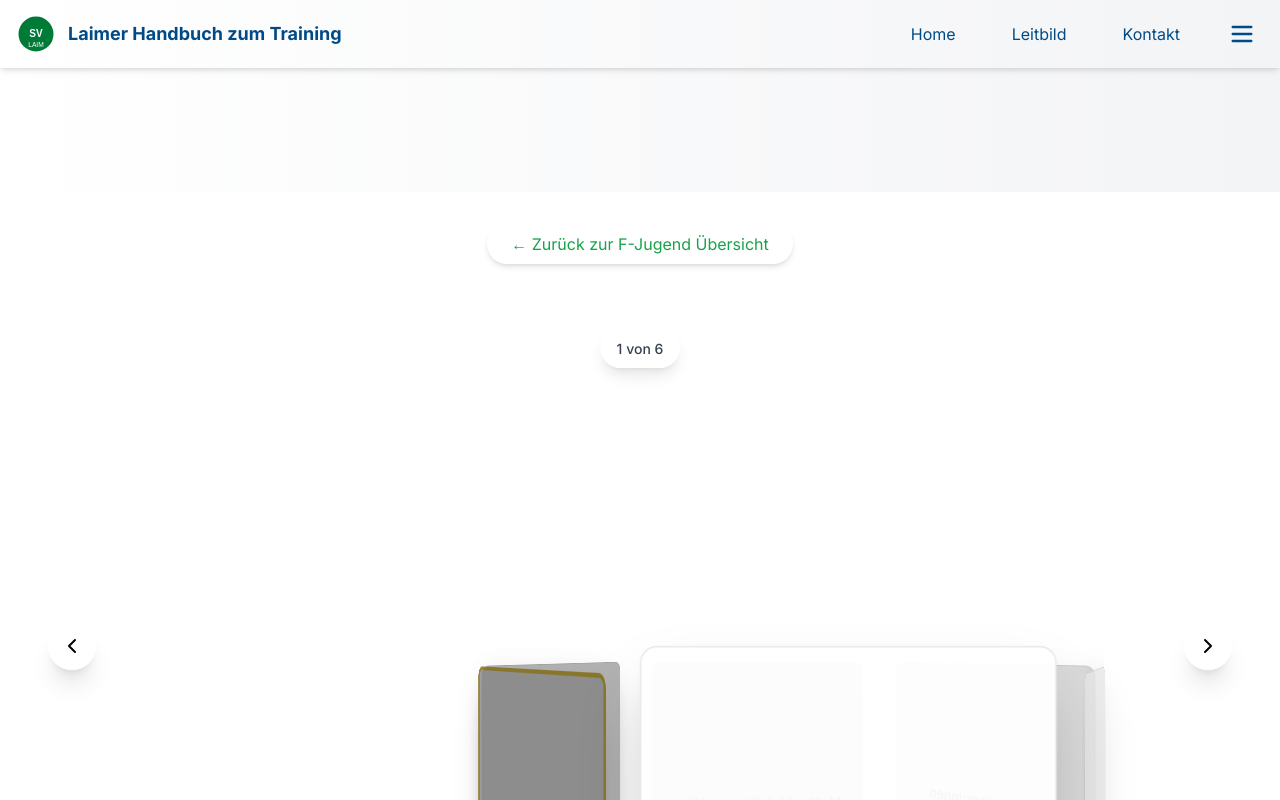
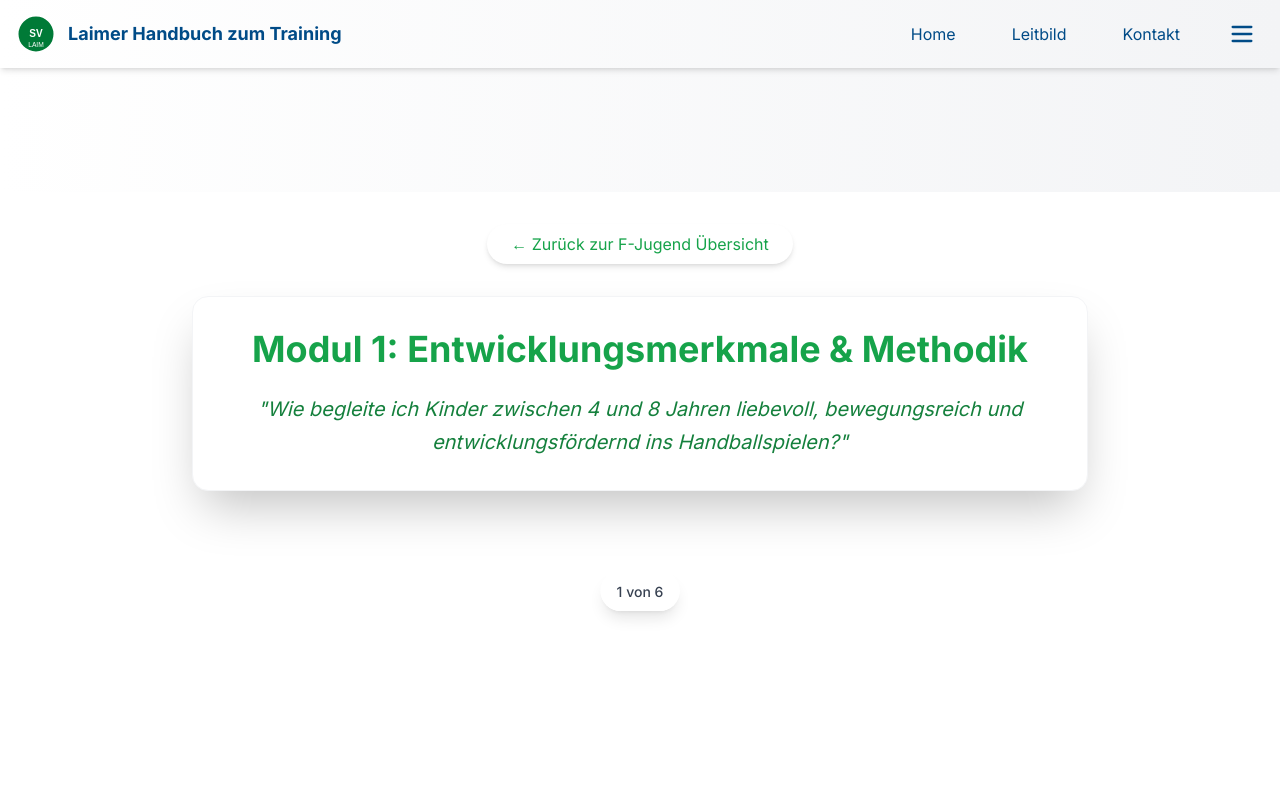
Before and after one commit to OGCoach23/Handbuch-Ausbildung, a React (Vite) app: page /f-jugend-m1 in a window 1280 px wide. Shown: the top 800 px of the page. Built offline with nearby package versions, Linux system fonts and the light colour scheme.

Commit message:
F-Jugend Modul 1: Überschrift + Leitfrage hinzugefügt, Karussell zentriert, Container-Größe optimiert

```diff
--- a/src/pages/f-jugend-m1.jsx
+++ b/src/pages/f-jugend-m1.jsx
@@ -123,8 +123,28 @@ export default function Modul1FJugend() {
         ← Zurück zur F-Jugend Übersicht
       </Link>
 
+      {/* Überschrift und Leitfrage in 3D-Karte */}
+      <motion.div
+        initial={{ opacity: 0, y: -50, rotateX: -15 }}
+        animate={{ opacity: 1, y: 0, rotateX: 0 }}
+        transition={{ duration: 0.8, ease: "easeOut" }}
+        className="mb-12 w-full max-w-4xl"
+        style={{ perspective: "1000px" }}
+      >
+        <div className="bg-white rounded-2xl shadow-2xl p-8 border border-gray-100 transform-gpu hover:shadow-3xl transition-all duration-500 hover:scale-[1.02] hover:-rotate-y-1">
+          <h1 className="text-4xl font-bold text-green-600 text-center mb-6">
+            Modul 1: Entwicklungsmerkmale & Methodik
+          </h1>
+          <div className="text-center">
+            <p className="text-xl text-green-700 italic leading-relaxed">
+              "Wie begleite ich Kinder zwischen 4 und 8 Jahren liebevoll, bewegungsreich und entwicklungsfördernd ins Handballspielen?"
+            </p>
+          </div>
+        </div>
+      </motion.div>
+
       {/* Karussell Container */}
-      <div className="relative w-full max-w-7xl h-[700px] flex items-center justify-center overflow-hidden">
+      <div className="relative w-full max-w-7xl h-[800px] flex items-center justify-center overflow-hidden">
         {/* Pfeil links */}
         <button
           onClick={rotateLeft}
```
